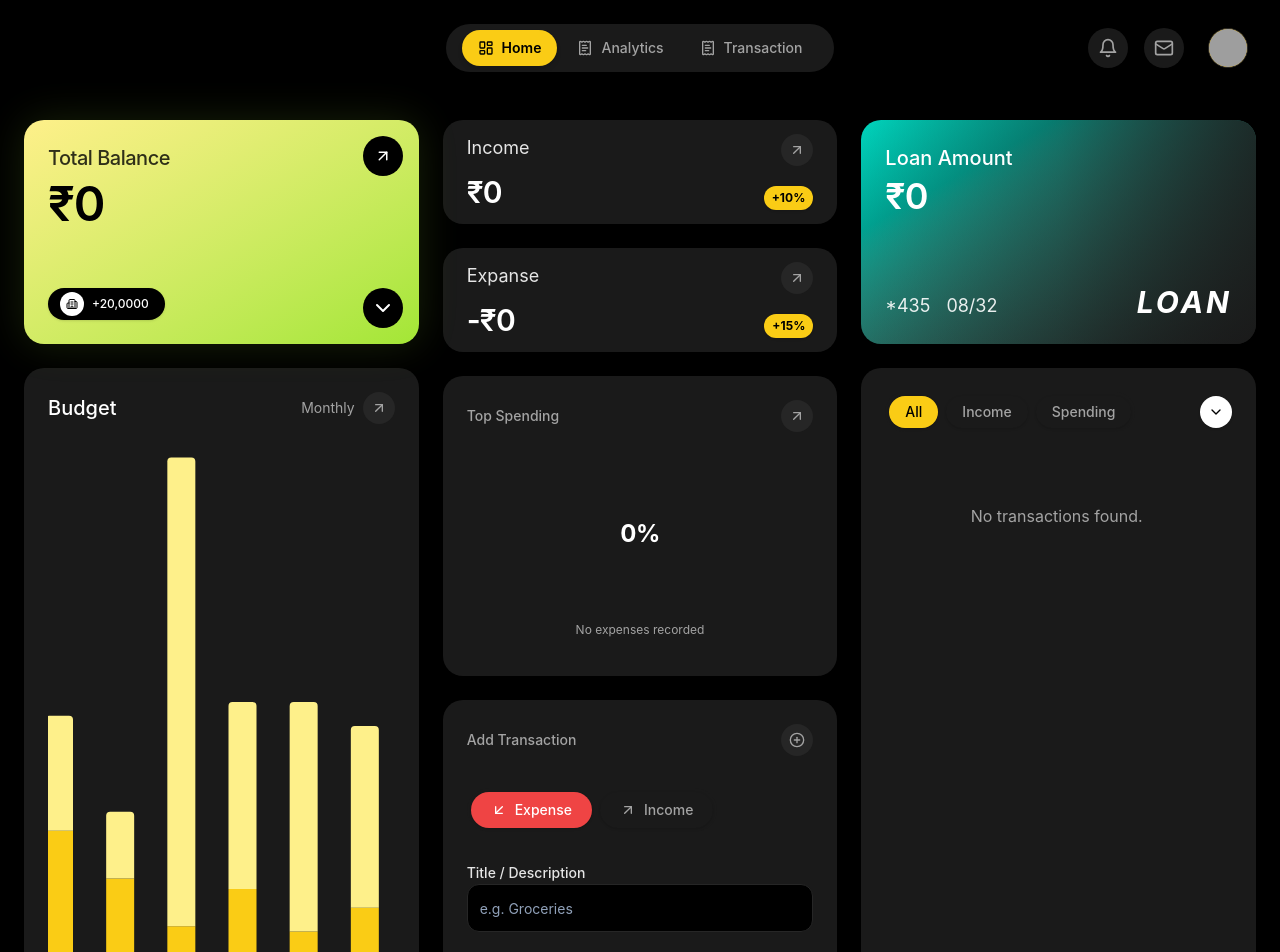
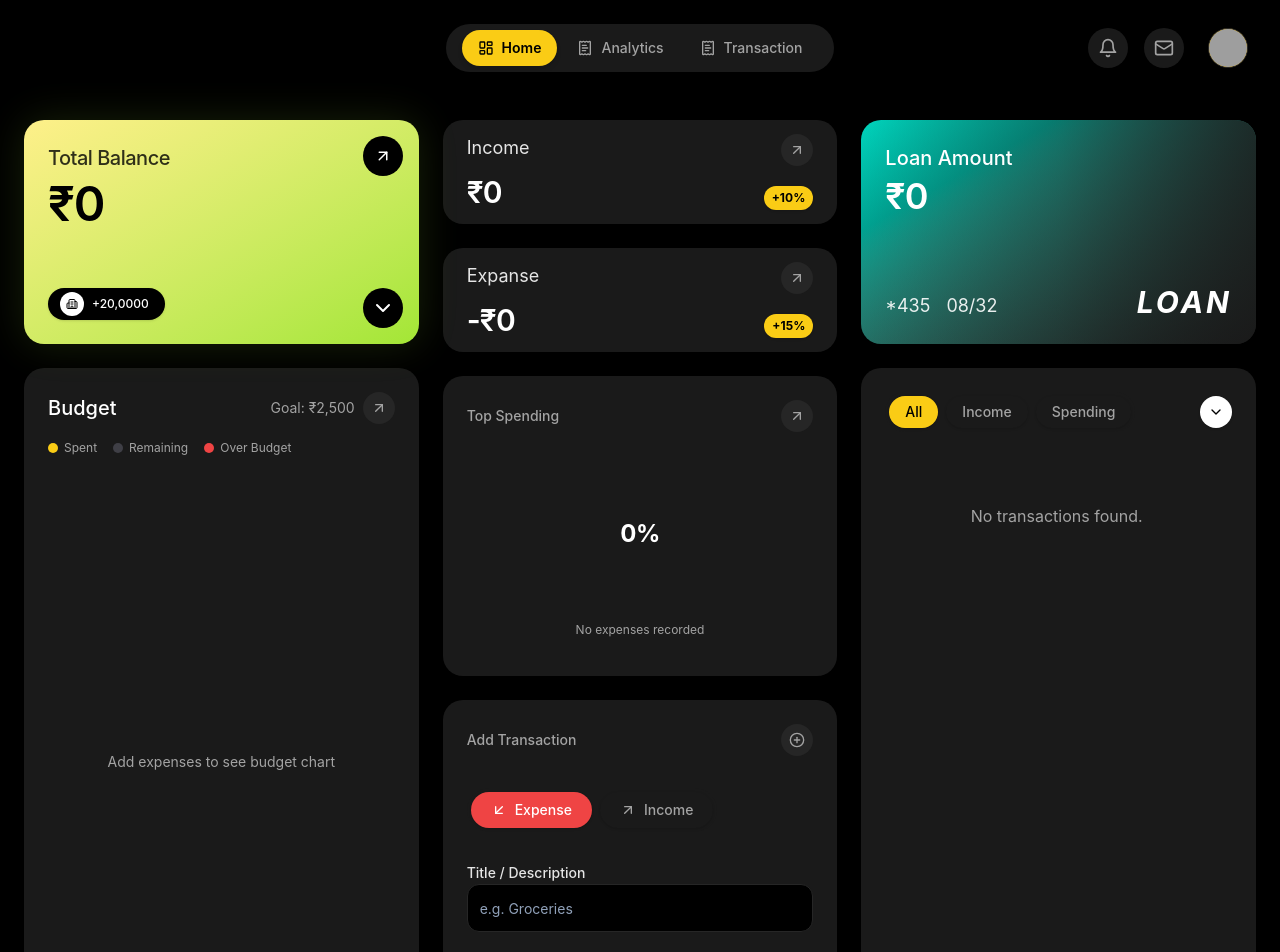
Before and after one commit to mirudulvikash/Expense-Tracker, a React app: page /dashboard in a window 1280 px wide. Shown: the top 952 px of the page. Built offline with nearby package versions, Linux system fonts and the light colour scheme; grey boxes are pictures that could not be loaded; the HTML template or start-up script is replaced by a standard one.

Commit message:
updated website

```diff
--- a/package.json
+++ b/package.json
@@ -10,10 +10,12 @@
     "preview": "vite preview"
   },
   "dependencies": {
+    "@supabase/supabase-js": "^2.101.1",
     "@tailwindcss/vite": "^4.2.2",
     "body-parser": "^2.2.2",
     "clsx": "^2.1.1",
     "date-fns": "^4.1.0",
+    "firebase": "^12.11.0",
     "lucide-react": "^1.7.0",
     "react": "^19.2.4",
     "react-dom": "^19.2.4",
--- a/src/components/Charts.jsx
+++ b/src/components/Charts.jsx
@@ -5,37 +5,108 @@ import { BarChart, Bar, XAxis, Tooltip, ResponsiveContainer, PieChart, Pie, Cell
 import { ArrowUpRight } from 'lucide-react';
 import { getCategoryDistribution } from '../utils/helpers';
 
+const BudgetTooltip = ({ active, payload, label }) => {
+  if (!active || !payload || !payload.length) return null;
+  const expense = payload.find(p => p.dataKey === 'expense')?.value || 0;
+  const remaining = payload.find(p => p.dataKey === 'remaining')?.value || 0;
+  const exceeded = payload[0]?.payload?.exceeded;
+  const goal = payload[0]?.payload?.goal;
+  const pct = goal > 0 ? Math.round((expense / goal) * 100) : 0;
+  return (
+    <div style={{ backgroundColor: '#000', border: `1px solid ${exceeded ? '#EF4444' : '#333'}`, borderRadius: '12px', padding: '12px 16px' }}>
+      <p style={{ color: '#A3A3A3', fontSize: '12px', marginBottom: '8px' }}>{label}</p>
+      <p style={{ color: exceeded ? '#EF4444' : '#FACC15', fontWeight: 'bold', fontSize: '14px' }}>Spent: ₹{expense.toLocaleString('en-IN')}</p>
+      <p style={{ color: '#A3A3A3', fontSize: '13px' }}>Goal: ₹{goal?.toLocaleString('en-IN')}</p>
+      {exceeded ? (
+        <p style={{ color: '#EF4444', fontSize: '13px', marginTop: '4px', fontWeight: 'bold' }}>⚠ Over by ₹{(expense - goal).toLocaleString('en-IN')}</p>
+      ) : (
+        <p style={{ color: '#22C55E', fontSize: '13px', marginTop: '4px' }}>{pct}% used · ₹{remaining.toLocaleString('en-IN')} left</p>
+      )}
+    </div>
+  );
+};
+
 export const BudgetBarChart = () => {
-  const data = [
-    { name: 'Jan', val1: 4000, val2: 2400 },
-    { name: 'Feb', val1: 3000, val2: 1398 },
-    { name: 'Mar', val1: 2000, val2: 9800 },
-    { name: 'Apr', val1: 2780, val2: 3908 },
-    { name: 'May', val1: 1890, val2: 4800 },
-    { name: 'Jun', val1: 2390, val2: 3800 },
-  ];
+  const { transactions, budget } = useContext(GlobalContext);
+
+  const data = useMemo(() => {
+    const monthMap = {};
+
+    transactions.forEach(t => {
+      if (t.type !== 'expense') return;
+      const dateObj = new Date(t.date);
+      const monthKey = dateObj.toLocaleString('default', { month: 'short' });
+      const sortKey = `${dateObj.getFullYear()}-${String(dateObj.getMonth()).padStart(2, '0')}`;
+
+      if (!monthMap[sortKey]) {
+        monthMap[sortKey] = { name: monthKey, expense: 0 };
+      }
+      monthMap[sortKey].expense += Math.abs(t.amount);
+    });
+
+    // Sort chronologically, take last 6 months, add remaining budget
+    return Object.keys(monthMap)
+      .sort()
+      .slice(-6)
+      .map(key => {
+        const spent = monthMap[key].expense;
+        const exceeded = spent > budget;
+        const remaining = exceeded ? 0 : budget - spent;
+        return { ...monthMap[key], remaining, exceeded, goal: budget };
+      });
+  }, [transactions, budget]);
 
   return (
     <Card className="h-full flex flex-col pt-6 pb-2 px-6">
-      <div className="flex justify-between items-center mb-6">
+      <div className="flex justify-between items-center mb-4">
         <h3 className="text-xl font-medium text-white">Budget</h3>
         <div className="flex items-center gap-2">
-          <span className="text-[#A3A3A3] text-sm hidden sm:inline-block">Monthly</span>
+          <span className="text-[#A3A3A3] text-sm hidden sm:inline-block">Goal: ₹{budget.toLocaleString('en-IN')}</span>
           <button className="w-8 h-8 rounded-full bg-[#262626] flex items-center justify-center text-[#A3A3A3] hover:text-white transition-colors">
             <ArrowUpRight size={16} />
           </button>
         </div>
       </div>
 
-      <div className="flex-1 min-h-[220px]">
-        <ResponsiveContainer width="100%" height="100%">
-          <BarChart data={data} barSize={28} margin={{ top: 0, right: 0, left: -20, bottom: 0 }}>
-            <XAxis dataKey="name" axisLine={false} tickLine={false} tick={{ fill: '#A3A3A3', fontSize: 12 }} dy={10} />
-            <Tooltip cursor={{fill: '#262626'}} contentStyle={{ backgroundColor: '#1A1A1A', border: '1px solid #333' }} />
-            <Bar dataKey="val1" stackId="a" fill="#FACC15" radius={[0, 0, 4, 4]} />
-            <Bar dataKey="val2" stackId="a" fill="#FEF08A" radius={[4, 4, 0, 0]} />
-          </BarChart>
-        </ResponsiveContainer>
+      {/* Legend */}
+      <div className="flex items-center gap-4 mb-4">
+        <div className="flex items-center gap-1.5">
+          <div className="w-2.5 h-2.5 rounded-full bg-[#FACC15]"></div>
+          <span className="text-xs text-[#A3A3A3]">Spent</span>
+        </div>
+        <div className="flex items-center gap-1.5">
+          <div className="w-2.5 h-2.5 rounded-full bg-[#3F3F46]"></div>
+          <span className="text-xs text-[#A3A3A3]">Remaining</span>
+        </div>
+        <div className="flex items-center gap-1.5">
+          <div className="w-2.5 h-2.5 rounded-full bg-[#EF4444]"></div>
+          <span className="text-xs text-[#A3A3A3]">Over Budget</span>
+        </div>
+      </div>
+
+      <div className="flex-1 min-h-[200px]">
+        {data.length > 0 ? (
+          <ResponsiveContainer width="100%" height="100%">
+            <BarChart data={data} barSize={32} margin={{ top: 0, right: 0, left: -20, bottom: 0 }}>
+              <XAxis dataKey="name" axisLine={false} tickLine={false} tick={{ fill: '#A3A3A3', fontSize: 12 }} dy={10} />
+              <Tooltip content={<BudgetTooltip />} cursor={{fill: 'transparent'}} />
+              <Bar dataKey="expense" name="Spent" stackId="budget" radius={[0, 0, 4, 4]} animationDuration={1200}>
+                {data.map((entry, index) => (
+                  <Cell key={`spent-${index}`} fill={entry.exceeded ? '#EF4444' : '#FACC15'} />
+                ))}
+              </Bar>
+              <Bar dataKey="remaining" name="Remaining" stackId="budget" radius={[4, 4, 0, 0]} animationDuration={1200}>
+                {data.map((entry, index) => (
+                  <Cell key={`rem-${index}`} fill={entry.exceeded ? '#7F1D1D' : '#3F3F46'} />
+                ))}
+              </Bar>
+            </BarChart>
+          </ResponsiveContainer>
+        ) : (
+          <div className="flex items-center justify-center h-full">
+            <p className="text-[#A3A3A3] text-sm">Add expenses to see budget chart</p>
+          </div>
+        )}
       </div>
     </Card>
   );
--- a/src/components/TransactionForm.jsx
+++ b/src/components/TransactionForm.jsx
@@ -16,7 +16,7 @@ export const TransactionForm = () => {
 
   const categories = {
     income: ['Salary', 'Freelance', 'Investments', 'Gift', 'Other'],
-    expense: ['Food', 'Housing', 'Transportation', 'Utilities', 'Shopping', 'Entertainment', 'Healthcare', 'Bills', 'Other']
+    expense: ['Food', 'Housing', 'Transportation', 'Utilities', 'Shopping', 'Entertainment', 'Healthcare', 'Education', 'Bills', 'Other']
   };
 
   const onSubmit = e => {
```
Also changed, not shown: 1 other file (tests, documents, lock files or other folders).
